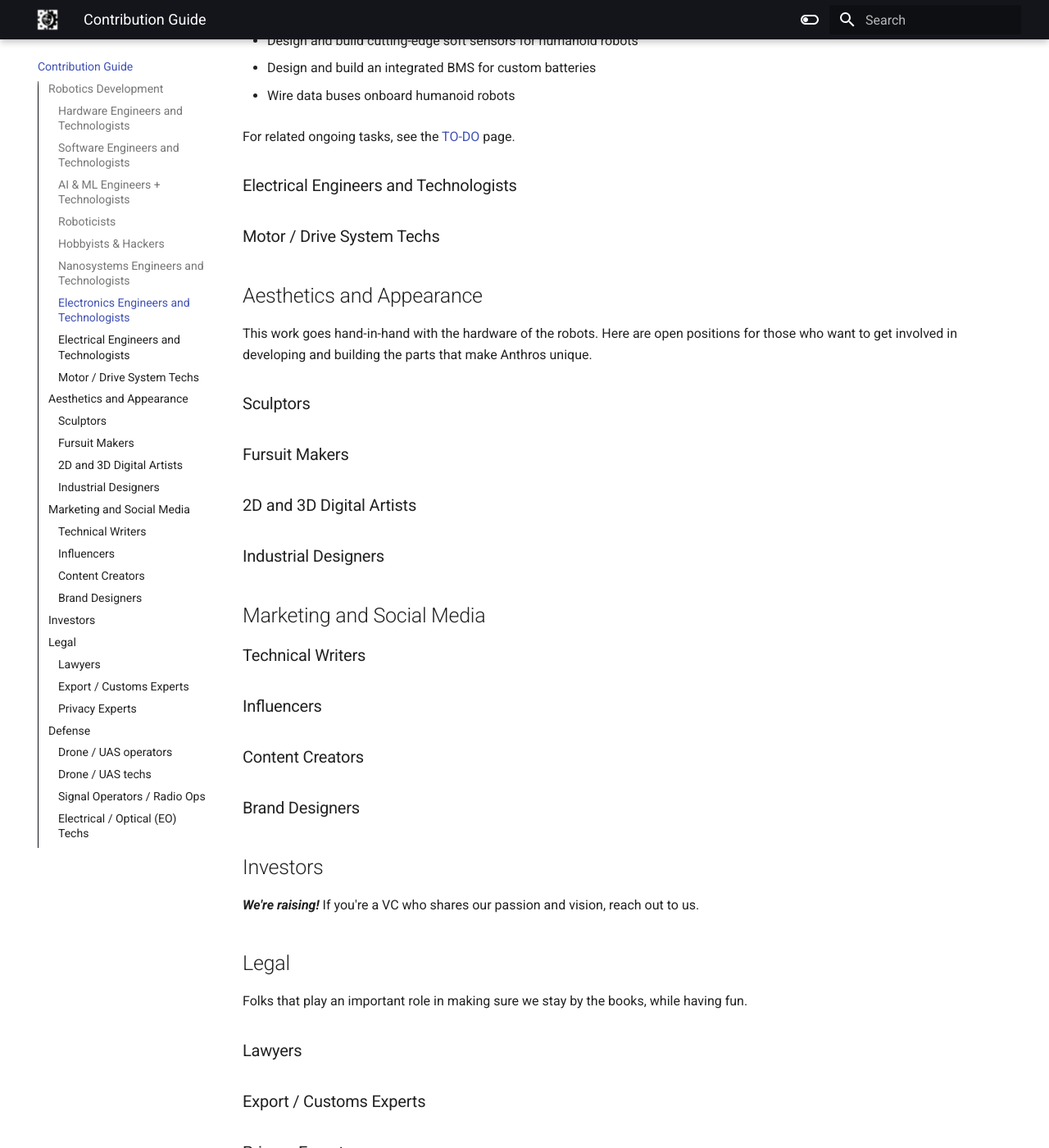
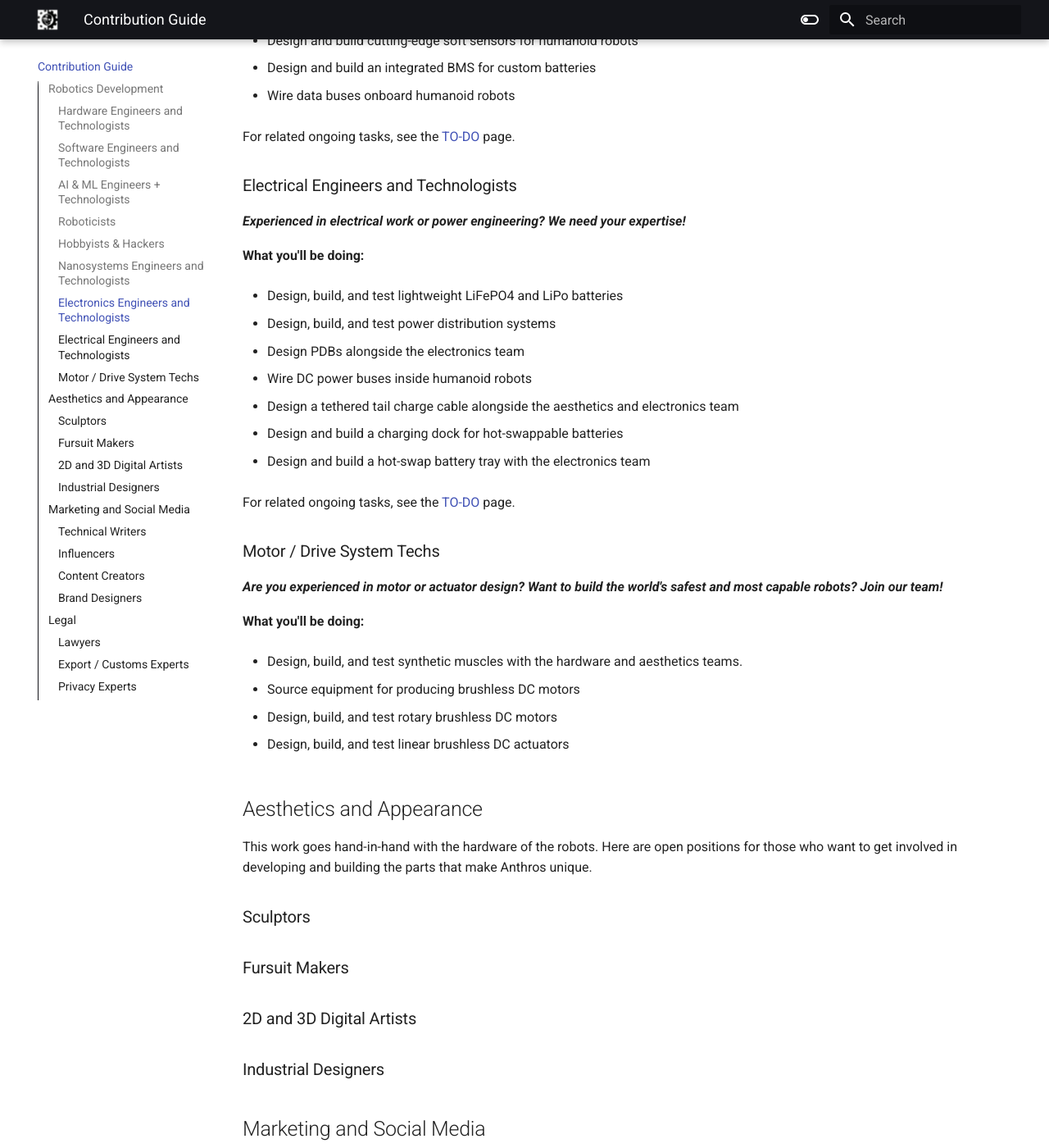
Before and after one commit to Anthrobotics/anthro-docs, an MkDocs documentation site: the page built from docs/contribution-guide.md, in a window 1280 px wide and 1400 px high, scrolled down 2901 px. Shown: the whole window at 82% size. Built offline with MkDocs 1.6.1 and Material for MkDocs 9.7.7, drawn with Linux system fonts in a browser that asks for light colours; some of the changed text lies outside the part shown.

Commit message:
Update contribution-guide.md

```diff
--- a/docs/contribution-guide.md
+++ b/docs/contribution-guide.md
@@ -133,7 +133,39 @@
 
 ### Electrical Engineers and Technologists
 
+***Experienced in electrical work or power engineering? We need your expertise!***
+
+**What you'll be doing:**
+
+- Design, build, and test lightweight LiFePO4 and LiPo batteries
+
+- Design, build, and test power distribution systems
+
+- Design PDBs alongside the electronics team
+
+- Wire DC power buses inside humanoid robots
+
+- Design a tethered tail charge cable alongside the aesthetics and electronics team
+
+- Design and build a charging dock for hot-swappable batteries
+
+- Design and build a hot-swap battery tray with the electronics team
+
+For related ongoing tasks, see the [TO-DO](TO-DO.md#electrical) page.
+
 ### Motor / Drive System Techs
+
+***Are you experienced in motor or actuator design? Want to build the world's safest and most capable robots? Join our team!***
+
+**What you'll be doing:**
+
+- Design, build, and test synthetic muscles with the hardware and aesthetics teams.
+
+- Source equipment for producing brushless DC motors
+
+- Design, build, and test rotary brushless DC motors
+
+- Design, build, and test linear brushless DC actuators
 
 ## Aesthetics and Appearance
 
@@ -157,28 +189,10 @@
 
 ### Brand Designers
 
-## Investors
-
-***We're raising!*** If you're a VC who shares our passion and vision, reach out to us.
-
 ## Legal
-
-Folks that play an important role in making sure we stay by the books, while having fun.
 
 ### Lawyers
 
 ### Export / Customs Experts
 
 ### Privacy Experts
-
-## Defense
-
-Folks knowledgable in defense and aerospace, who can help make anthros robust and reliable.
-
-### Drone / UAS operators
-
-### Drone / UAS techs
-
-### Signal Operators / Radio Ops
-
-### Electrical / Optical (EO) Techs
```
